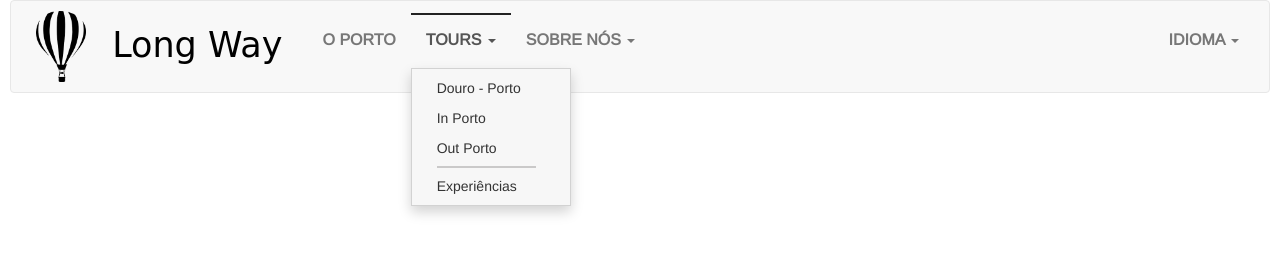
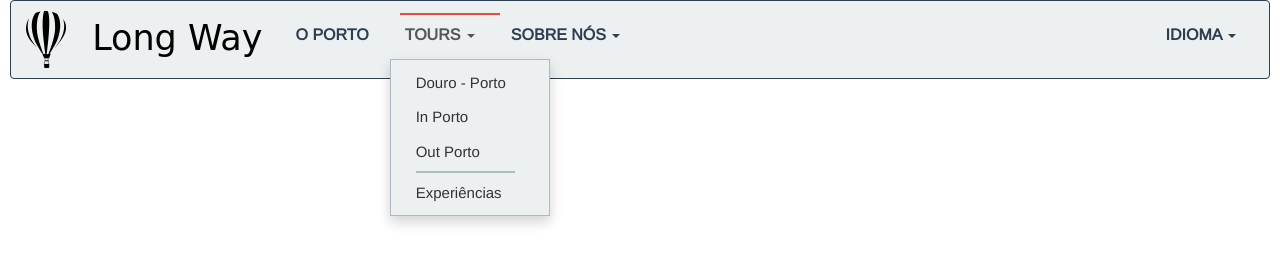
Before and after one commit to IrinaMarques/turism_services, a website: page index.html in a window 1280 px wide. Both pictures are taken after a click on the button "TOURS". Drawn offline with nearby package versions, Linux system fonts and the light colour scheme; a web font is replaced by a local one.

Commit message:
8. Add color to the navbar

```diff
--- a/css/styles.css
+++ b/css/styles.css
@@ -8,9 +8,14 @@ body {
 
 .navbar-brand {
 	height: auto;
-	padding: 10px 25px 10px;
+	padding: 10px 15px 10px;
 	font-family: 'Barrio', cursive;
 	font-size: 35px;
+}
+
+.navbar-default {
+	background-color: #ECF0F1;
+    border-color: #2C3E50;
 }
 
 .navbar-brand span {
@@ -38,44 +43,48 @@ body {
 	font-weight: bold;
 	font-family: 'Arimo', sans-serif;
 	border-top: 2px solid transparent;
+}
 
+.navbar-default .navbar-nav>li>a {
+    color: #2C3E50;
 }
 
 .nav-item>a {
 	display: inline-block;
 	border-top: 2px solid transparent;
-	transition: 0.5s ease;
+	transition: 0.3s ease;
 	white-space: nowrap;
 	width: 0%;
-
+	padding: 10px 5px;
+    margin: 0 10px;
 }
 
 .navbar-default .navbar-nav>li>a:hover {
-	border-top: 2px solid #222;
+	border-top: 2px solid #E74C3C;
 	color: #222;
-	width: 100%;
+	width: 80%;
 }
 
 .navbar-default .navbar-nav>li>a:focus {
-	border-top: 2px solid #222;
+	border-top: 2px solid #E74C3C;
 	color: #222;
 	width: 100%;
 }
 
 .nav .nav-item>a:hover, .nav .open>a:focus, .nav .open>a, .open>.active>a, .active>a:hover {
-	border-top: 2px solid #555;
-	background-color: #f8f8f8!important;
+	border-top: 2px solid #E74C3C;
+	background-color: #ECF0F1!important;
 	color: #555;
 }
 
 .navbar-default .navbar-nav>.active>a {
-	border-top: 2px solid #555;
-	background-color: #f8f8f8!important;
+	border-top: 2px solid #E74C3C;
+	background-color: #ECF0F1!important;
 	color: #555;
 }
 
 .navbar-default .navbar-nav>.active>a:hover {
-	background-color: #f8f8f8!important;
+	background-color: #ECF0F1!important;
 	color: #222;
 }
 
@@ -83,26 +92,30 @@ body {
 	top: 90%;
 	border-radius: 0;
 	padding: 3px 0;
-	background: #f7f7f7;
+	background: #ECF0F1;
+	border: 1px solid rgba(44,62,80,.30);
+	font-size: 15px;
 }
 
 .dropdown-menu>li>a {
-	margin: 2px 4px;
+	margin: 5px 4px;
 	border: 1px solid transparent;
+	padding: 10px 20px
+	color: #2C3E50!important;
 }
 
 .dropdown-menu>li>a:hover {
-	border: 1px solid #cac9c9;
 	border-radius: 2px;
 	color: #000!important;
-    background: #efefef!important;
+    background: #ECF0F1!important;
+    color: #E74C3C!important;
 }
 
 .dropdown-menu .divider {
     height: 2px;
     margin: 4px 16%;
     overflow: hidden;
-    background-color: #cac9c9;
+    background-color: rgba(44,62,80,.30);
     width: 63%;
 }
 
@@ -112,12 +125,17 @@ body {
 }
 
 .navbar-toggle {
-	margin-top: 25px;
-	margin-right: 30px;
+	margin-top: 21px;
+    margin-right: 25px;
 }
 
 .navbar-default .navbar-toggle {
-	background-color: #dcdcdc
+	background-color: #ECF0F1;
+	border-color: #2C3E50;
+}
+
+.navbar-default .navbar-toggle:hover {
+	background-color: #E74C3C;
 }
 
 .navbar-default .navbar-toggle .icon-bar  {
@@ -150,9 +168,13 @@ body {
 
 	.nav-item {
 		padding: 10px 0;
-		margin: 0;
+		margin: 0 3px;
 		font-size: 16px;
 		font-weight: bold;
+	}
+
+		.nav>li>a {
+		padding: 10px 5px;
 	}
 }
 
@@ -162,9 +184,9 @@ body {
 	}
 
 	.dropdown-menu .divider {
-		height: 1px;
-    	margin: 1px 1%;
-    	width: 26%;
+	height: 1px;
+    margin: 1px 7%;
+    width: 85%;
 	}
 }
 
--- a/index.html
+++ b/index.html
@@ -19,7 +19,7 @@
 					        <span class="icon-bar"></span>
 	      				</button>
 	      			<a class="navbar-brand" href="#">
-						<span><img src="img/ballon-160.png" width="50" height='60' class='img-responsive'></span>
+						<span><img src="img/ballon-160.png" width="40" height='50' class='img-responsive'></span>
 						Long Way
 	  				</a>
 	    			</div>
```
